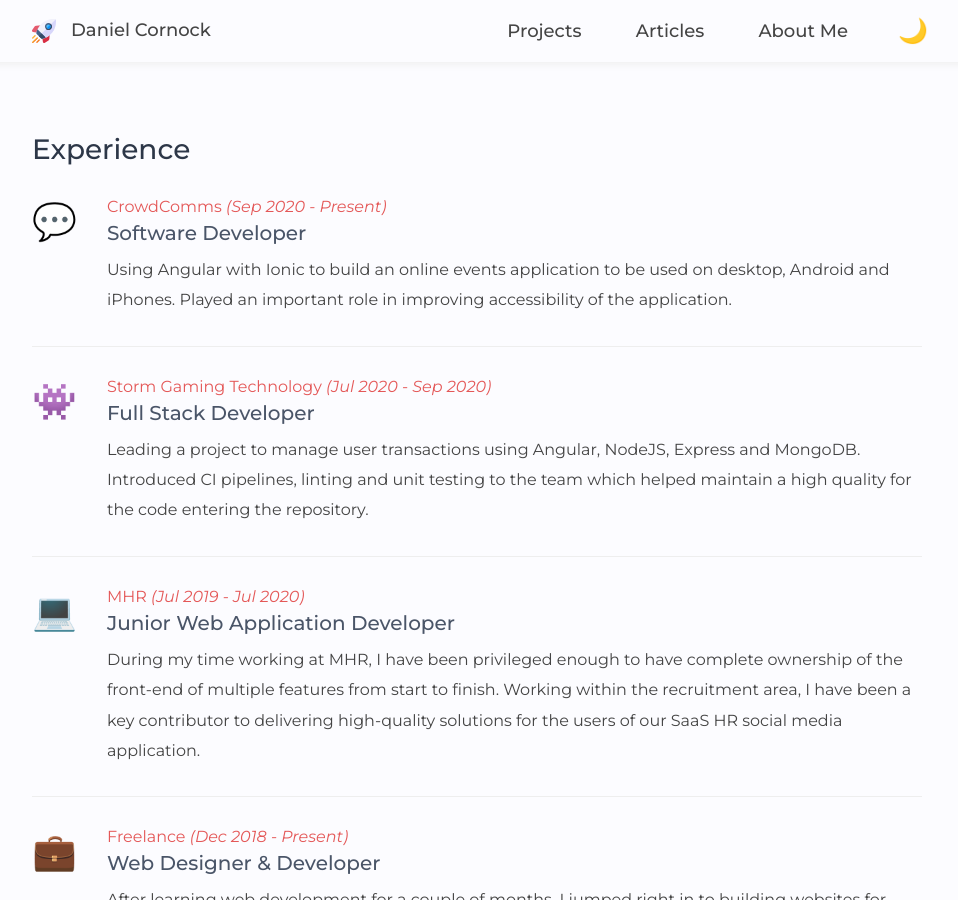
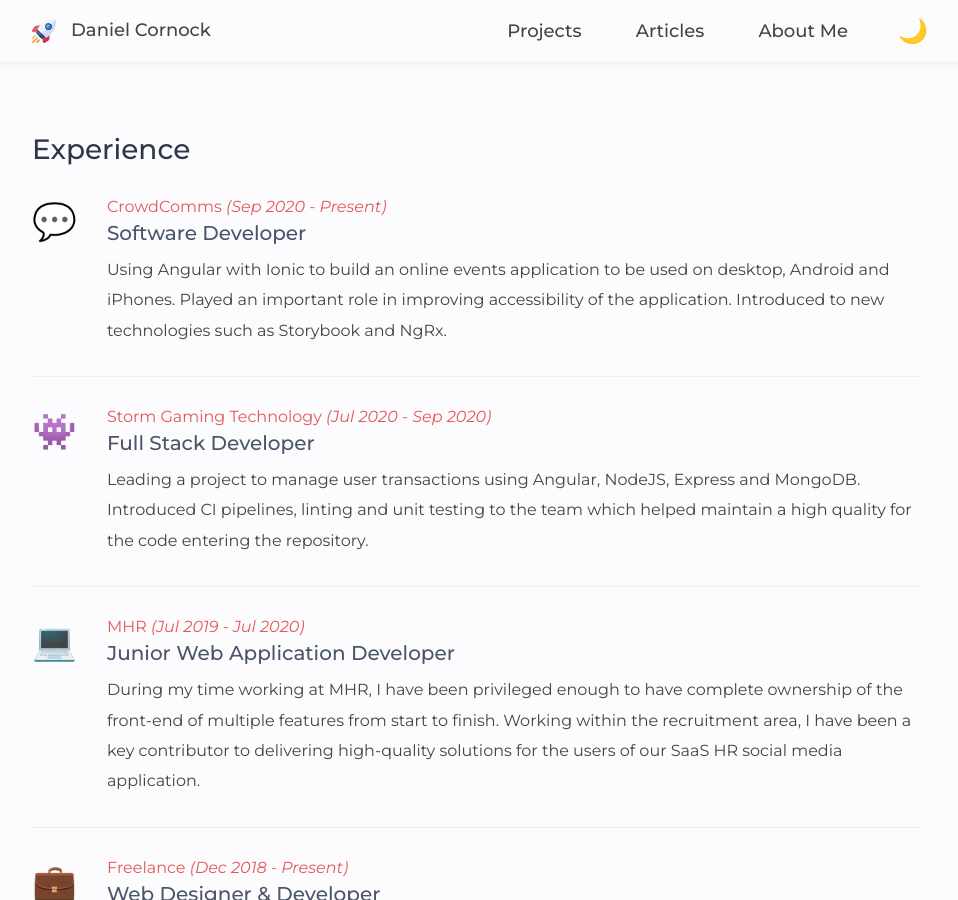
Before and after one commit to danielcornock/danielcornock.co.uk, a Jekyll site: the page built from _pages/about.md, in a window 1280 px wide and 900 px high, scrolled down 570 px. Shown: the whole window, without its empty margins (163-1121 px from the left). Built offline with Jekyll 4.4.1, drawn with Linux system fonts in a browser that asks for light colours; nearby versions of some CDN libraries.

Commit message:
Update experience

```diff
--- a/_data/experience.yml
+++ b/_data/experience.yml
@@ -3,7 +3,7 @@
   time: Sep 2020 - Present
   icon: 💬
   type: work
-  description: Using Angular with Ionic to build an online events application to be used on desktop, Android and iPhones. Played an important role in improving accessibility of the application.
+  description: Using Angular with Ionic to build an online events application to be used on desktop, Android and iPhones. Played an important role in improving accessibility of the application. Introduced to new technologies such as Storybook and NgRx.
 
 - institution: Storm Gaming Technology
   position: Full Stack Developer
```
